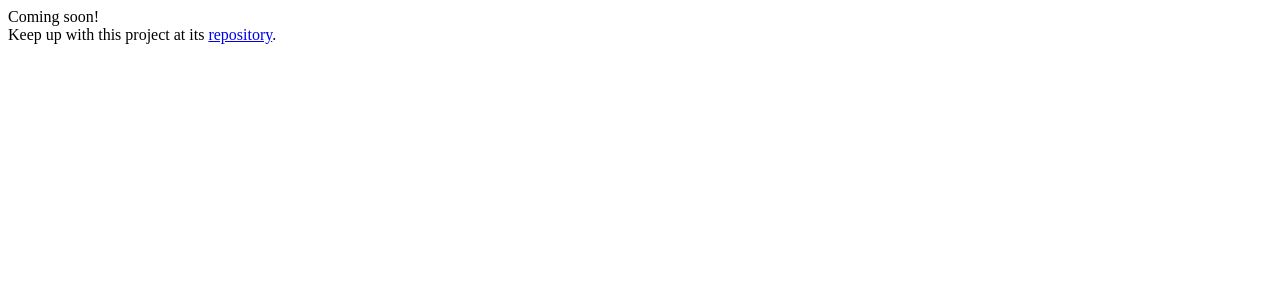
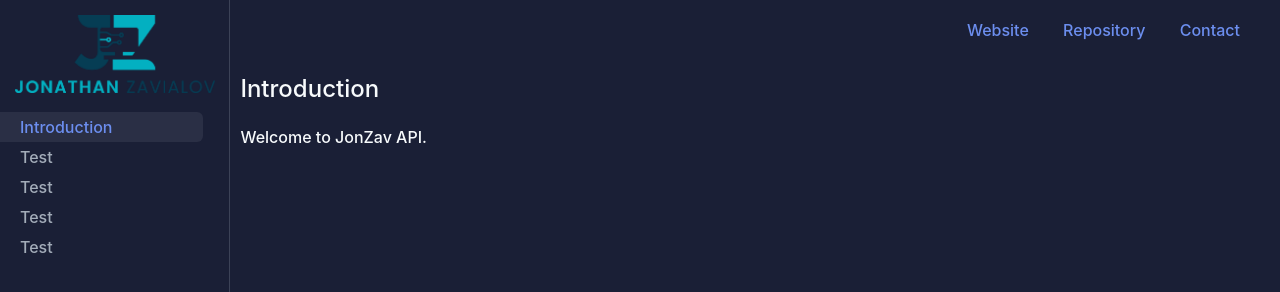
Before and after one commit to JonZavialov/backend-docs, a plain HTML site: page index.html in a window 1280 px wide. Shown: the top 292 px of the page. Drawn offline with nearby package versions, Linux system fonts and the light colour scheme.

Commit message:
added basic css and html layout

```diff
--- a/index.html
+++ b/index.html
@@ -1,7 +1,38 @@
-<html>
+<!DOCTYPE html>
+<html lang="en">
+  <head>
+    <meta charset="utf-8" />
+    <link rel="icon" href="./favicon.ico" />
+    <meta name="viewport" content="width=device-width, initial-scale=1" />
+    <script src="https://ajax.googleapis.com/ajax/libs/jquery/3.6.0/jquery.min.js"></script>
+    <link rel="stylesheet" type="text/css" href="./styles.css" />
+    <title>JonZav API</title>
+  </head>
+
   <body>
-    Coming soon! <br />
-    Keep up with this project at its
-    <a href="https://github.com/JonZavialov/backend-docs">repository</a>.
+    <noscript>You need to enable JavaScript to run this app.</noscript>
+    <aside>
+      <img id="logo" src="./assets/full-logo.png" />
+      <div id="navlinks">
+        <a href="/#intro" class="selected">Introduction</a>
+        <a href="/#test">Test</a>
+        <a href="/#test">Test</a>
+        <a href="/#test">Test</a>
+        <a href="/#test">Test</a>
+      </div>
+    </aside>
+    <section id="main">
+      <nav>
+        <a href="https://jonzav.me">Website</a>
+        <a href="https://github.com/JonZavialov/backend-docs">Repository</a>
+        <a href="https://jonzav.me/social">Contact</a>
+      </nav>
+      <section id="docs">
+        <div id="intro">
+          <h1>Introduction</h1>
+          <p>Welcome to JonZav API.</p>
+        </div>
+      </section>
+    </section>
   </body>
 </html>
--- /dev/null
+++ b/styles.css
@@ -0,0 +1,65 @@
+body {
+  background-color: #1a1f36;
+  margin: 0;
+  color: #f7fafc;
+  font-family: -apple-system, BlinkMacSystemFont, "Segoe UI", "Roboto",
+    "Helvetica Neue", "Ubuntu";
+  font-weight: 500;
+}
+
+aside {
+  box-shadow: -1px 0 0 0 #3c4257 inset;
+  width: 18%;
+  height: 100%;
+  position: absolute;
+}
+
+#logo {
+  width: -webkit-fill-available;
+  padding: 15px;
+}
+
+#main {
+  margin-left: 18%;
+}
+
+#docs {
+  padding: 50px 0 0 10px;
+}
+
+nav {
+  float: right;
+  padding: 20px 40px 0 0;
+}
+
+nav a {
+  color: #6c8eef;
+  margin-left: 30px;
+}
+
+h1 {
+  font-size: 24px;
+  font-weight: 500;
+}
+
+#navlinks {
+  width: 100%;
+  display: block;
+}
+
+#navlinks a {
+  padding: 5px 90px 5px 20px;
+  color: #a3acb9;
+  border-top-right-radius: 6px;
+  border-bottom-right-radius: 6px;
+  display: inline-block;
+}
+
+a {
+  text-decoration: none;
+}
+
+.selected {
+  background-color: #2a2f45;
+  color: #6c8eef !important;
+}
```
Also changed, not shown: assets/full-logo.png (added), favicon.ico (added).
